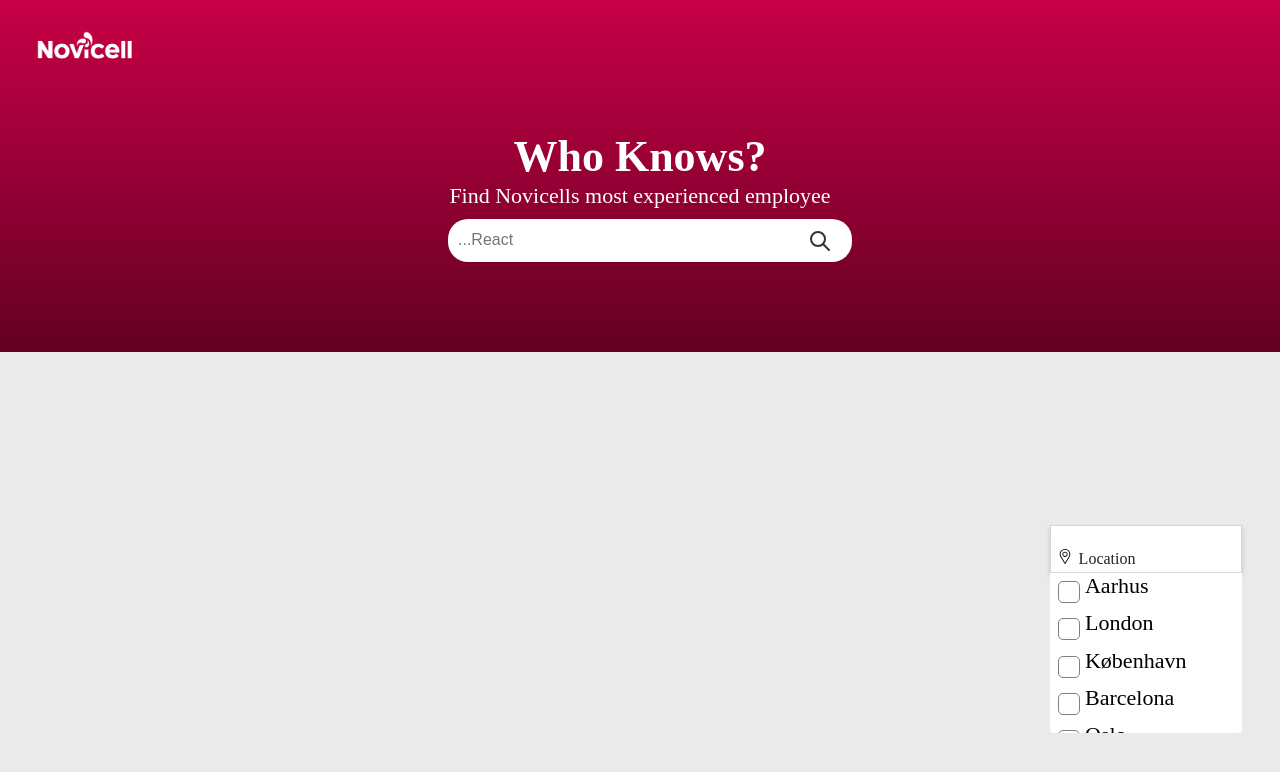
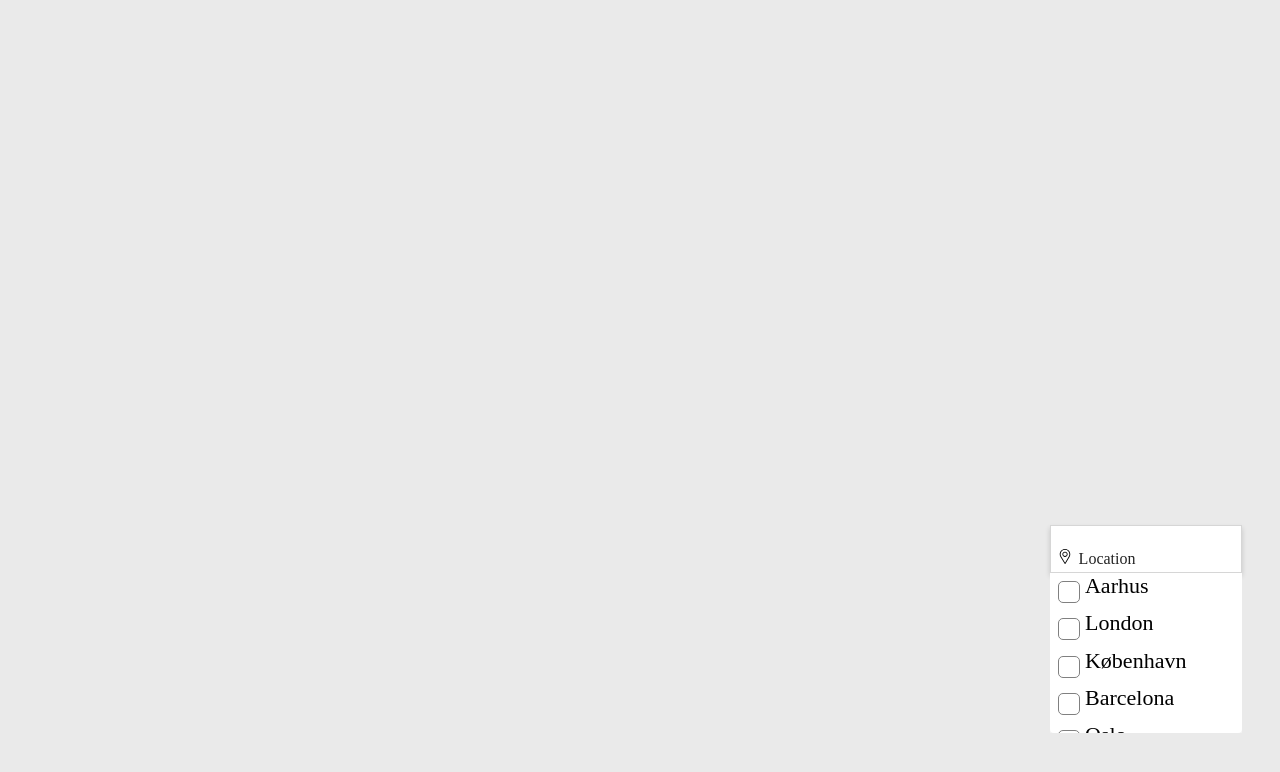
Before and after one commit to Firrin/Whoknows1, a Nuxt app: page / in a window 1280 px wide. Shown: the top 772 px of the page. Built offline with nearby package versions, Linux system fonts and the light colour scheme.

Commit message:
Added new jsonData

```diff
--- a/components/WkEmployees.vue
+++ b/components/WkEmployees.vue
@@ -1,26 +1,5 @@
 <template>
   <div class="page__container">
-    <div class="banner">
-      <img src="~assets/Novicell-logo.png" alt="" class="header__logo" />
-      <p class="banner__headline">Who Knows?</p>
-      <p class="banner__tagline">Find Novicells most experienced employee</p>
-      <div class="input img">
-        <input
-          v-model="search"
-          type="text"
-          placeholder="...React"
-          class="input__field"
-        />
-        <button class="input__button" @click="sendQuery()" />
-      </div>
-    </div>
-    <div class="resultNumber" v-show="employees.length > 0">
-      <span></span>
-      <div class="resultNumber__text">
-        We found <span>{{ employees.length }} wise guys</span>, from your search
-        on <span>{{ search }}</span>
-      </div>
-    </div>
     <div v-if="employees.length > 0">
       <div class="box">
         <div
@@ -34,7 +13,7 @@
             <div class="info">
               <div>
                 <p class="info__name">{{ row.name }}</p>
-                <p class="info__email">Ala@novicell.dk</p>
+                <p class="info__email">{{ row.Email }}</p>
               </div>
             </div>
             <div class="location">
@@ -47,7 +26,7 @@
             </div>
             <div class="hours">
               <img src="~assets/wall-clock.svg" class="location-svg" />
-              <p class="hours__number">120</p>
+              <p class="hours__number">{{ row.Hours }}</p>
             </div>
             <div class="chevron" @click="selected = row.id">
               <!--'' : '&lsaquo;' -->
@@ -80,7 +59,6 @@
 export default {
   data() {
     return {
-      search: '',
       checkedLocation: [],
       checkedTeam: [],
       selected: undefined,
@@ -98,11 +76,6 @@
     },
     ...mapState(['employees', 'locations', 'filters']),
   },
-  methods: {
-    sendQuery() {
-      this.$store.dispatch('loadEmployees', this.search)
-    },
-  },
 }
 </script>
 
@@ -110,35 +83,18 @@
 .page__container {
   background-color: var(--color-platinum);
 }
-.resultNumber {
-  background-color: var(--color-spearmint);
-  padding: 0.3em;
-  box-shadow: 1px 1px 16px 20px var(--color-spearmint);
-  border-radius: 9px;
-  width: 37%;
-  margin: 1em auto 4em auto;
-  display: flex;
-  justify-content: center;
-}
-.resultNumber__text {
-  font-size: 20px;
-}
-.resultNumber span {
-  font-weight: bold;
-}
 .employees {
   box-shadow: 0px 3px 5px #00000029;
   width: 60%;
   margin: 1em auto 0 auto;
   display: flex;
-  background: #fff;
+  background: var(--color-white);
   border-radius: 0.5em;
 }
 .hide {
   display: none;
 }
 .show {
-  color: red;
   background: rgb(218, 218, 218);
   border-radius: 0 0 0.5em 0.5em;
   display: flex;
@@ -202,10 +158,10 @@
   margin-right: 4px;
 }
 .hours {
-  background: #c80046;
+  background: var(--color-red);
   border-radius: 15px;
   margin: auto;
-  color: #fff;
+  color: var(--color-white);
   display: flex;
   justify-content: center;
   max-width: 7%;
@@ -224,93 +180,8 @@
   display: flex;
   justify-content: space-evenly;
 }
-.banner {
-  background: rgb(200, 0, 70);
-  background: linear-gradient(
-    180deg,
-    rgba(200, 0, 70, 1) 0%,
-    rgba(100, 0, 35, 1) 100%,
-    rgba(100, 0, 35, 1) 100%
-  );
-  padding-bottom: 5em;
-  margin-bottom: 5em;
-  text-align: center;
-  color: #fff;
-}
-.banner__headline {
-  padding-top: 3em;
-  font-size: 44px;
-  margin-block-start: 0em;
-  margin-block-end: 0em;
-  font-weight: bold;
-  font-family: Averta;
-}
-.banner__tagline {
-  font-size: 22px;
-  margin-block-start: 0em;
-  margin-block-end: 0.5em;
-  font-family: Averta;
-}
-.header__logo {
-  height: 64px;
-  position: absolute;
-  top: 2%;
-  left: 2%;
-}
-.header {
-  display: block;
-  background-color: rgb(200, 0, 70);
-}
-.container {
-  background: #eaeaea;
-}
-.input img {
-  position: absolute;
-}
-.input {
-  width: 100%;
-  margin-bottom: 10px;
-  display: inline-block;
-}
 .icon {
   padding: 10px;
   min-width: 40px;
 }
-.input__field {
-  width: 100%;
-  padding: 10px;
-  background-color: #fff;
-  border-radius: 20px;
-  border: 0;
-  height: 23px;
-  /*
-    display: inline-block;
-    margin: auto;
-    height: 3em;
-    width: 25%;
-    border-radius: 12px;
-    */
-}
-.input--search {
-  display: inline-flex;
-}
-.input__button {
-  position: absolute;
-  right: 0;
-  top: 17%;
-  height: 30px;
-  width: 30px;
-  border: 0;
-  background-color: #fff;
-  background: url(~assets/search.svg) no-repeat right center;
-}
-.input {
-  width: 30%;
-  position: relative;
-}
-.beforeSearch {
-  background-color: var(--color-platinum);
-  height: 100%;
-  margin-bottom: 100vh;
-}
 </style>
```
